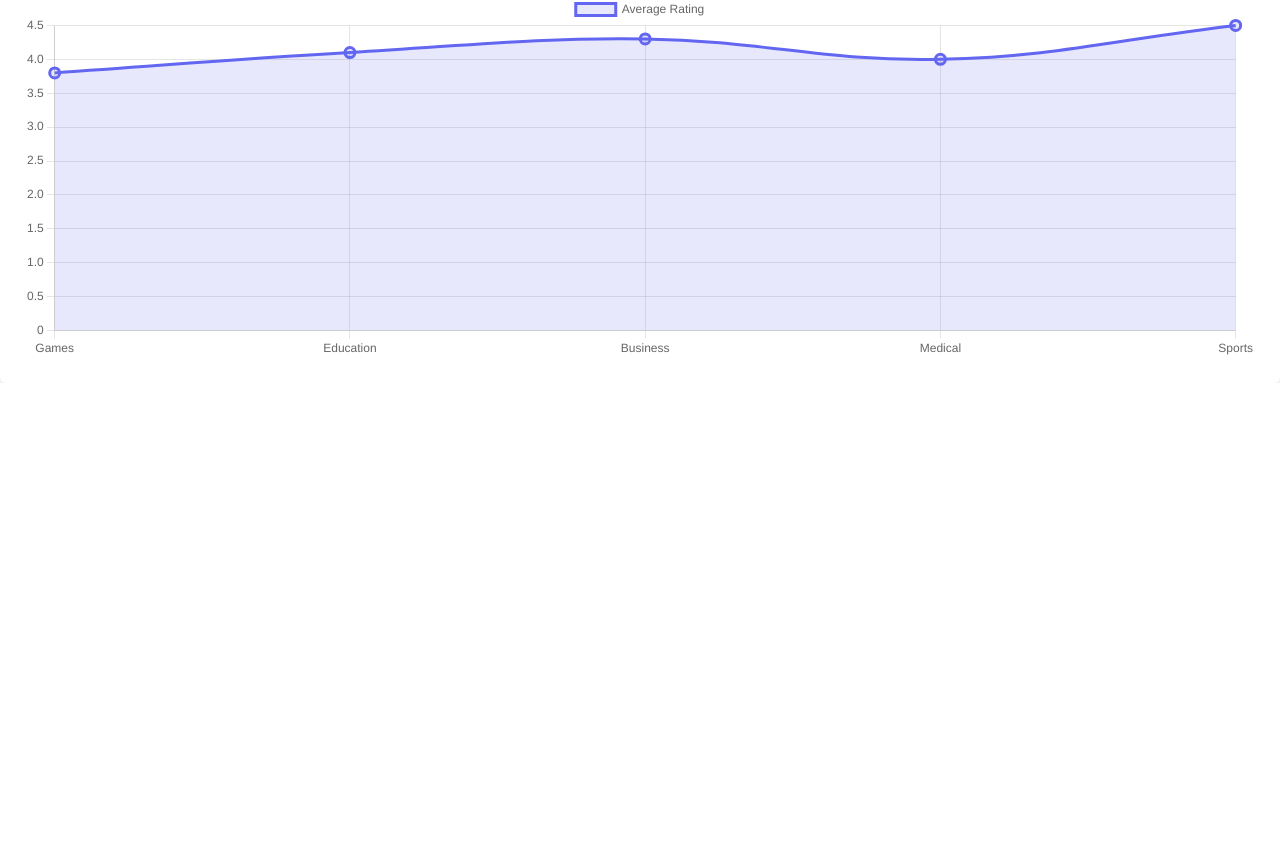
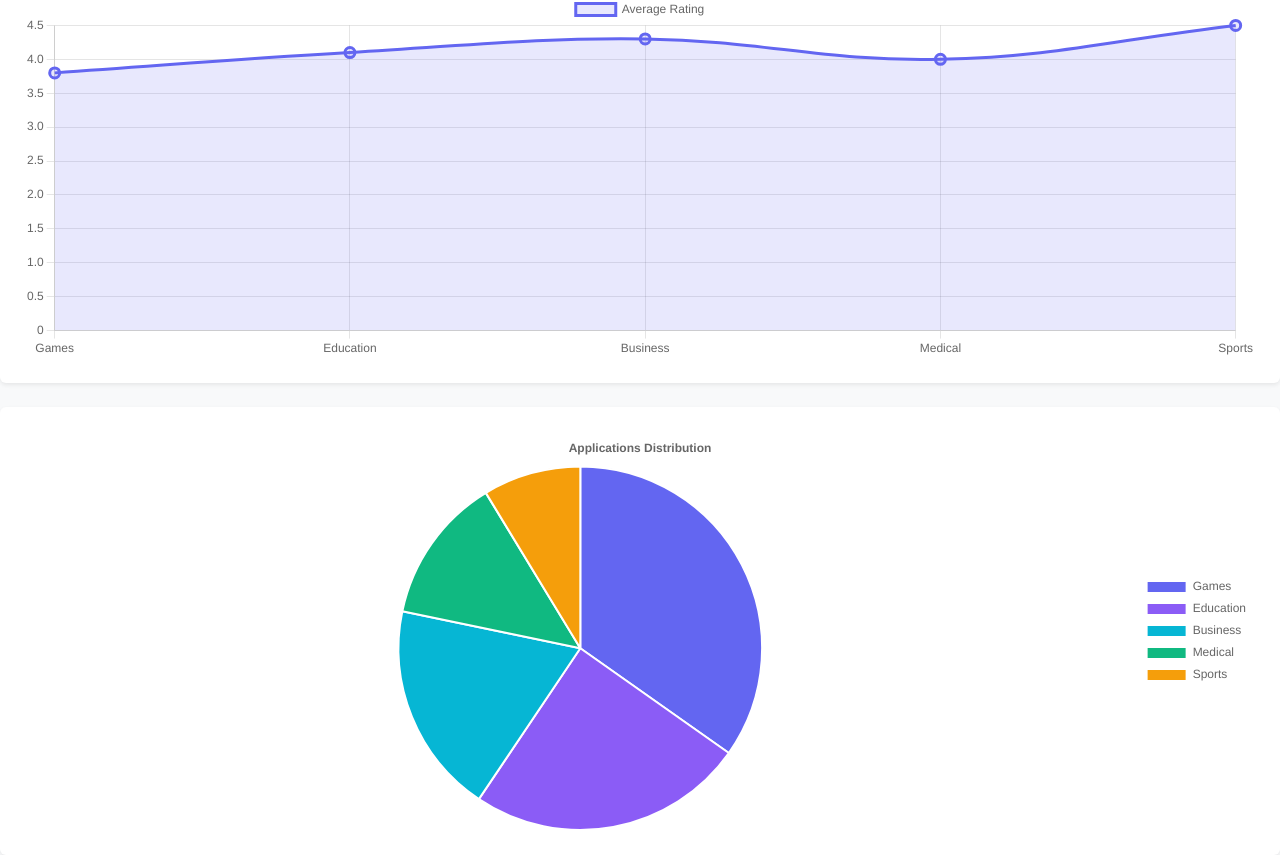
Before and after one commit to kerfaiyass54/google-analytics-project, an Angular app in the folder google-analytics-ui/: page /developer-tools in a window 1280 px wide. Shown: the part 737-1592 px from the top of the page. Before the commit the page ends 1120 px from the top, so only its background shows below. Built offline with nearby package versions, Linux system fonts and the light colour scheme.

Commit message:
Added pie charts

```diff
--- /dev/null
+++ b/google-analytics-ui/src/app/shared/components/charts/pie-chart/pie-chart.css
@@ -0,0 +1,16 @@
+:host {
+  display: block;
+  width: 100%;
+}
+
+.chart-container {
+  position: relative;
+  width: 100%;
+  min-height: 250px;
+}
+
+canvas {
+  display: block;
+  width: 100% !important;
+  height: 100% !important;
+}
--- /dev/null
+++ b/google-analytics-ui/src/app/shared/components/charts/pie-chart/pie-chart.html
@@ -0,0 +1,7 @@
+<div
+  class="chart-container"
+  [style.height.px]="height()"
+  [style.width.px]="width()"
+>
+  <canvas #canvas></canvas>
+</div>
--- /dev/null
+++ b/google-analytics-ui/src/app/shared/components/charts/pie-chart/pie-chart.ts
@@ -0,0 +1,135 @@
+import {
+  ChangeDetectionStrategy,
+  Component,
+  DestroyRef,
+  ElementRef,
+  effect,
+  inject,
+  input,
+  viewChild,
+} from '@angular/core';
+
+import { ChartConfiguration, ChartOptions } from 'chart.js';
+
+import { Chart } from '../../../utils/chartjs'
+import { ChartDataset } from '../../../models/chart.model';
+
+@Component({
+  selector: 'app-pie-chart',
+  standalone: true,
+  templateUrl: './pie-chart.html',
+  styleUrl: './pie-chart.css',
+  changeDetection: ChangeDetectionStrategy.OnPush,
+})
+export class PieChart {
+  private readonly destroyRef = inject(DestroyRef);
+
+  private chart?: Chart<'pie'>;
+
+  readonly canvas = viewChild.required<ElementRef<HTMLCanvasElement>>('canvas');
+
+  /*
+   * ============================================================
+   * SIGNAL INPUTS
+   * ============================================================
+   */
+
+  readonly title = input<string>('');
+
+  readonly labels = input<string[]>([]);
+
+  readonly datasets = input<ChartDataset[]>([]);
+
+  readonly options = input<ChartOptions<'pie'>>({});
+
+  readonly height = input<number>(400);
+
+  readonly width = input<number | null>(null);
+
+  readonly showLegend = input<boolean>(true);
+
+  readonly showTitle = input<boolean>(true);
+
+  /*
+   * ============================================================
+   * CONSTRUCTOR
+   * ============================================================
+   */
+
+  constructor() {
+    effect(() => {
+      const labels = this.labels();
+      const datasets = this.datasets();
+      const title = this.title();
+      const options = this.options();
+
+      const canvas = this.canvas().nativeElement;
+
+      this.renderChart(canvas, labels, datasets, title, options);
+    });
+
+    this.destroyRef.onDestroy(() => {
+      this.chart?.destroy();
+    });
+  }
+
+  /*
+   * ============================================================
+   * CHART CREATION
+   * ============================================================
+   */
+
+  private renderChart(
+    canvas: HTMLCanvasElement,
+    labels: string[],
+    datasets: ChartDataset[],
+    title: string,
+    customOptions: ChartOptions<'pie'>,
+  ): void {
+    this.chart?.destroy();
+
+    const configuration: ChartConfiguration<'pie'> = {
+      type: 'pie',
+
+      data: {
+        labels,
+
+        datasets: datasets.map((dataset) => ({
+          label: dataset.label,
+
+          data: dataset.data,
+
+          backgroundColor: dataset.backgroundColor,
+
+          borderColor: dataset.borderColor,
+
+          borderWidth: dataset.borderWidth ?? 1,
+        })),
+      },
+
+      options: {
+        responsive: true,
+
+        maintainAspectRatio: false,
+
+        plugins: {
+          legend: {
+            display: this.showLegend(),
+
+            position: 'right',
+          },
+
+          title: {
+            display: this.showTitle() && title.trim().length > 0,
+
+            text: title,
+          },
+        },
+
+        ...customOptions,
+      },
+    };
+
+    this.chart = new Chart(canvas, configuration);
+  }
+}
--- a/google-analytics-ui/src/app/shared/components/developer-tools/developer-tools.html
+++ b/google-analytics-ui/src/app/shared/components/developer-tools/developer-tools.html
@@ -47,5 +47,21 @@
     </div>
 
   </div>
+  <div class="card border-0 shadow-sm mt-4">
+
+    <div class="card-body p-4">
+
+      <app-pie-chart
+        [title]="'Applications Distribution'"
+        [labels]="chartLabels()"
+        [datasets]="pieChartDatasets()"
+        [height]="400"
+        [showLegend]="true"
+        [showTitle]="true"
+      />
+
+    </div>
+
+  </div>
 
 </div>
--- a/google-analytics-ui/src/app/shared/components/developer-tools/developer-tools.ts
+++ b/google-analytics-ui/src/app/shared/components/developer-tools/developer-tools.ts
@@ -2,15 +2,25 @@ import { Component, signal } from '@angular/core';
 import { BarChart } from '../charts/bar-chart/bar-chart';
 import { ChartDataset } from '../../models/chart.model';
 import { LineChart } from '../../../shared/components/charts/line-chart/line-chart';
+import { PieChart } from '../../../shared/components/charts/pie-chart/pie-chart';
 
 
 @Component({
   selector: 'app-developer-tools',
-  imports: [BarChart, LineChart],
+  imports: [BarChart, LineChart, PieChart],
   templateUrl: './developer-tools.html',
   styleUrl: './developer-tools.css',
 })
 export class DeveloperTools {
+  readonly pieChartDatasets = signal<ChartDataset[]>([
+    {
+      label: 'Applications',
+      data: [120, 85, 65, 45, 30],
+      backgroundColor: ['#6366f1', '#8b5cf6', '#06b6d4', '#10b981', '#f59e0b'],
+      borderWidth: 2,
+      borderColor: '#ffffff',
+    },
+  ]);
   readonly lineChartDatasets = signal<ChartDataset[]>([
     {
       label: 'Average Rating',
```
Also changed, not shown: 1 other file (tests, documents, lock files or other folders).
